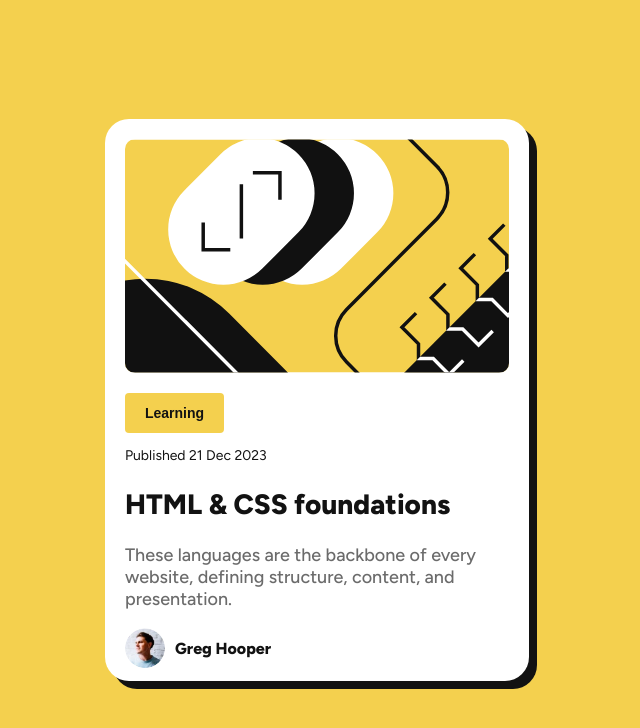
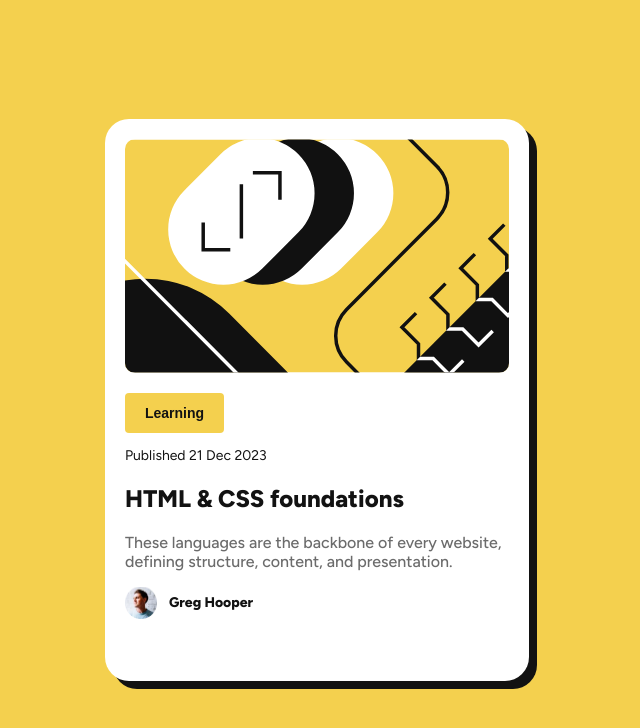
Before and after one commit to Luwat/blog-preview-card, a plain HTML site: page index.html in a window 1280 px wide. Shown: the whole page, without its empty margins (323-963 px from the left). Drawn offline with Linux system fonts and the light colour scheme.

Commit message:
Refactor typography and avatar dimensions for improved layout consistency

```diff
--- a/styles/style.css
+++ b/styles/style.css
@@ -7,8 +7,8 @@
     --font-mid: 500;
     --font-bold: 800;
     --text-base: clamp(0.75rem, 1.3vw, 0.875rem);
-    --text-lg: clamp(1rem, 1.6vw, 1.125rem);
-    --text-xl: clamp(1.5rem, 2.5vw, 1.75rem);
+    --text-lg: clamp(0.875rem, 1.6vw, 1rem);
+    --text-xl: clamp(1.25rem, 2.5vw, 1.5rem);
 }
 
 body {
@@ -91,14 +91,13 @@ body {
 .bottom {
     display: flex;
     align-items: center;
+    gap: 12px;
 }
 
 .avatar {
-    width: 40px;
-    height: 40px;
+    width: 32px;
+    height: 32px;
     border-radius: 50%;
-    overflow: hidden;
-    margin-right: 10px;
 }
 
 .avatar img {
@@ -109,6 +108,7 @@ body {
 
 .name {
     margin: 0;
+    font-size: 0.875rem;
     font-weight: var(--font-bold);
 }
 
```
